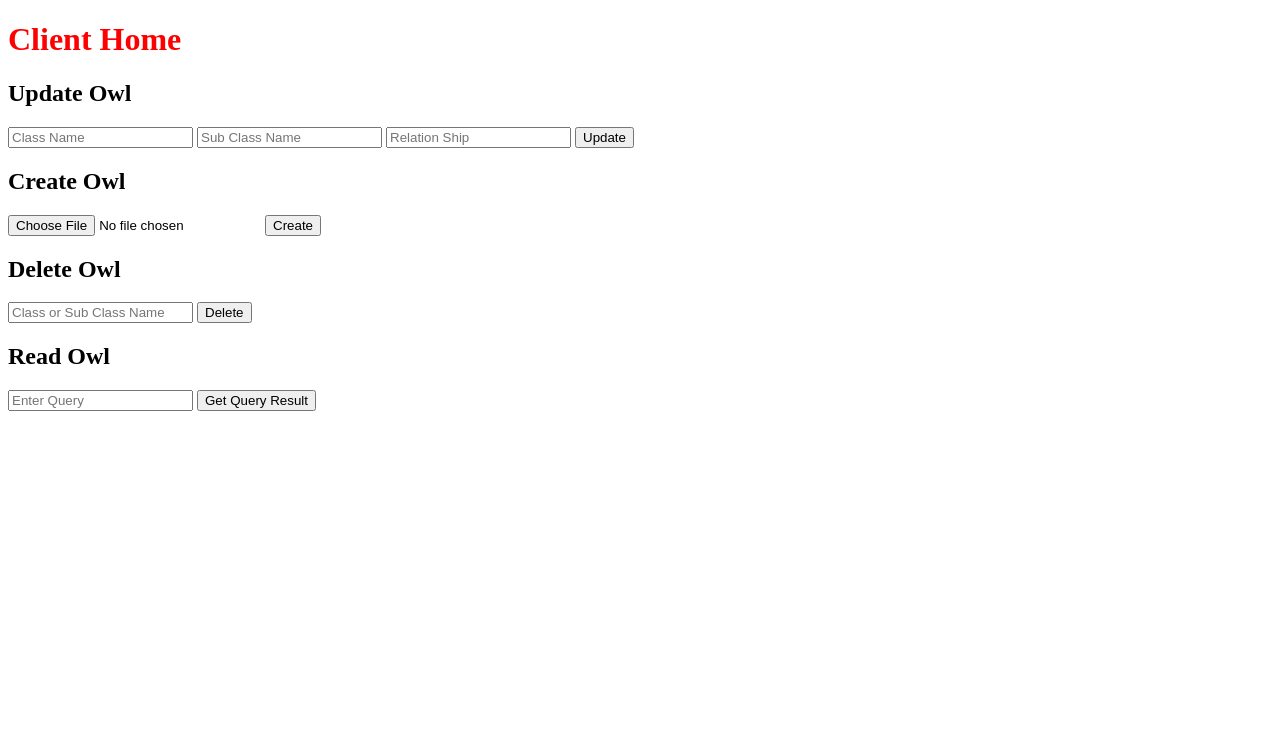
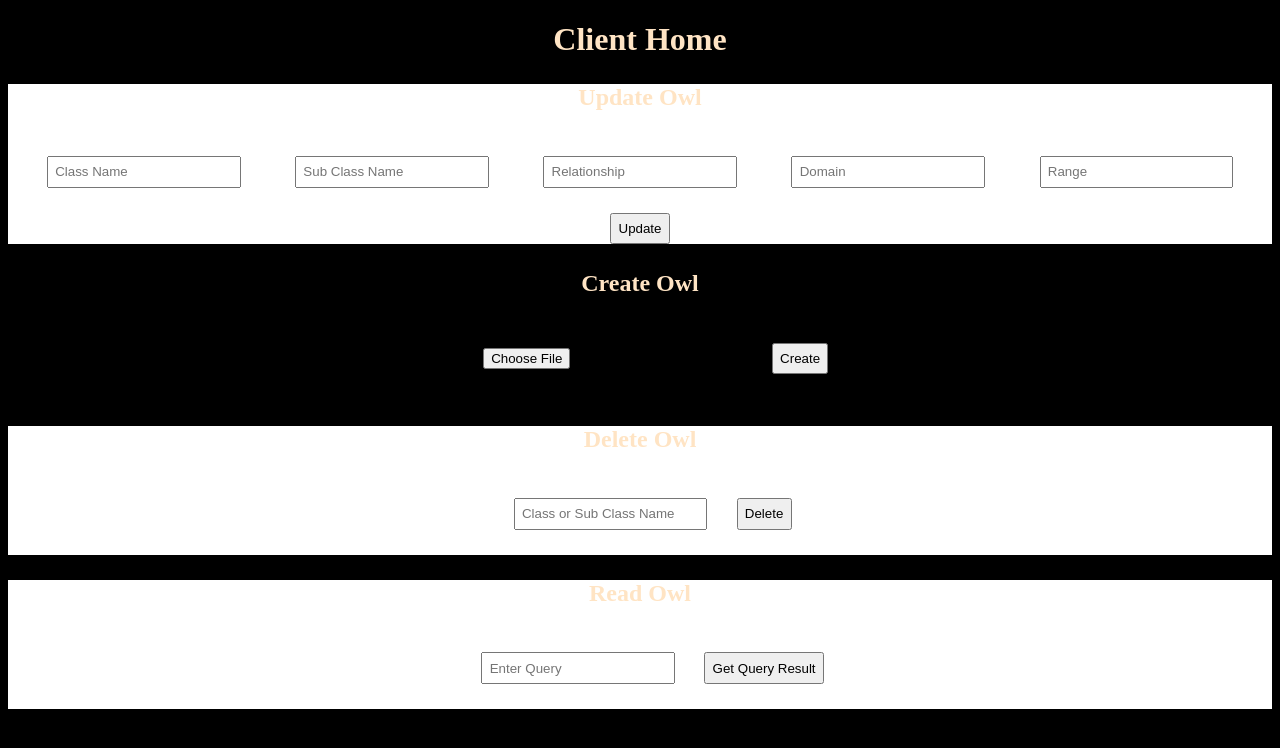
Before and after one commit to Suhaan-Bhandary/InterferenceRetrievalApi, a Django app: page /client/ in a window 1280 px wide. Shown: the top 748 px of the page. Run offline with Django 4.2, Linux system fonts and the light colour scheme.

Commit message:
added website

```diff
--- a/static/home/script.js
+++ b/static/home/script.js
@@ -1,56 +1,60 @@
 // Variables
-const updateButton = document.getElementById('updateButton');
-const createForm = document.getElementById('createForm');
-const deleteButton = document.getElementById('deleteButton');
+const updateButton = document.getElementById("updateButton");
+const createForm = document.getElementById("createForm");
+const deleteButton = document.getElementById("deleteButton");
 
-updateButton.addEventListener('click', () => {
-  const class_name = document.getElementById('update_class_name').value;
-  const sub_class_name = document.getElementById('update_sub_class_name').value;
-  const relationship = document.getElementById('update_relationship').value;
-
+updateButton.addEventListener("click", () => {
+  const class_name = document.getElementById("update_class_name").value;
+  const sub_class_name = document.getElementById("update_sub_class_name").value;
+  const relationship = document.getElementById("update_relationship").value;
+  const domain = document.getElementById("update_domain").value;
+  const range = document.getElementById("update_range").value;
+  console.log(domain);
   const formData = {
     class_name,
     sub_class_name,
     relationship,
+    domain,
+    range,
   };
 
   console.log(formData);
 
-  fetch('/api/owl/', {
-    method: 'PUT',
+  fetch("/api/owl/", {
+    method: "PUT",
     body: JSON.stringify(formData),
-    headers: { 'Content-Type': 'application/json' },
+    headers: { "Content-Type": "application/json" },
   }).then(() => {
-    alert('Updated');
+    alert("Updated");
   });
 });
 
-createForm.addEventListener('submit', (event) => {
+createForm.addEventListener("submit", (event) => {
   event.preventDefault();
 
   const formData = new FormData();
-  const data_file = document.getElementById('create_date_file');
-  formData.append('data_file', data_file.files[0]);
+  const data_file = document.getElementById("create_date_file");
+  formData.append("data_file", data_file.files[0]);
 
-  fetch('/api/owl/', {
-    method: 'POST',
+  fetch("/api/owl/", {
+    method: "POST",
     body: formData,
   }).then(() => {
-    alert('Created');
+    alert("Created");
   });
 });
 
-deleteButton.addEventListener('click', () => {
-  const class_name = document.getElementById('delete_class_name').value;
+deleteButton.addEventListener("click", () => {
+  const class_name = document.getElementById("delete_class_name").value;
   const formData = { class_name };
 
   console.log(formData);
 
-  fetch('/api/owl/', {
-    method: 'DELETE',
+  fetch("/api/owl/", {
+    method: "DELETE",
     body: JSON.stringify(formData),
-    headers: { 'Content-Type': 'application/json' },
+    headers: { "Content-Type": "application/json" },
   }).then(() => {
-    alert('Deleted');
+    alert("Deleted");
   });
 });
--- a/static/home/styles.css
+++ b/static/home/styles.css
@@ -1,3 +1,25 @@
 h1 {
-  color: red;
+  color: bisque;
 }
+body{
+  background-color:black;
+  text-align: center;
+}
+h2{
+  color: bisque;
+  margin-top: 2%;
+
+}
+
+input{
+  margin: 2%;
+  padding: 0.5%;
+}
+
+button{
+  padding: 0.5%;
+}
+
+div{
+  background-color: white;
+}
--- a/templates/home.html
+++ b/templates/home.html
@@ -32,8 +32,15 @@
         type="text"
         id="update_relationship"
         name="relationship"
-        placeholder="Relation Ship"
+        placeholder="Relationship"
       />
+      <input
+        type="text"
+        id="update_domain"
+        name="domain"
+        placeholder="Domain"
+      />
+      <input type="text" id="update_range" name="range" placeholder="Range" />
 
       <button id="updateButton">Update</button>
     </div>
```
Also changed, not shown: api/functions.py (+16 -6 lines), api/views.py (+12 -8 lines), 1 other file.
